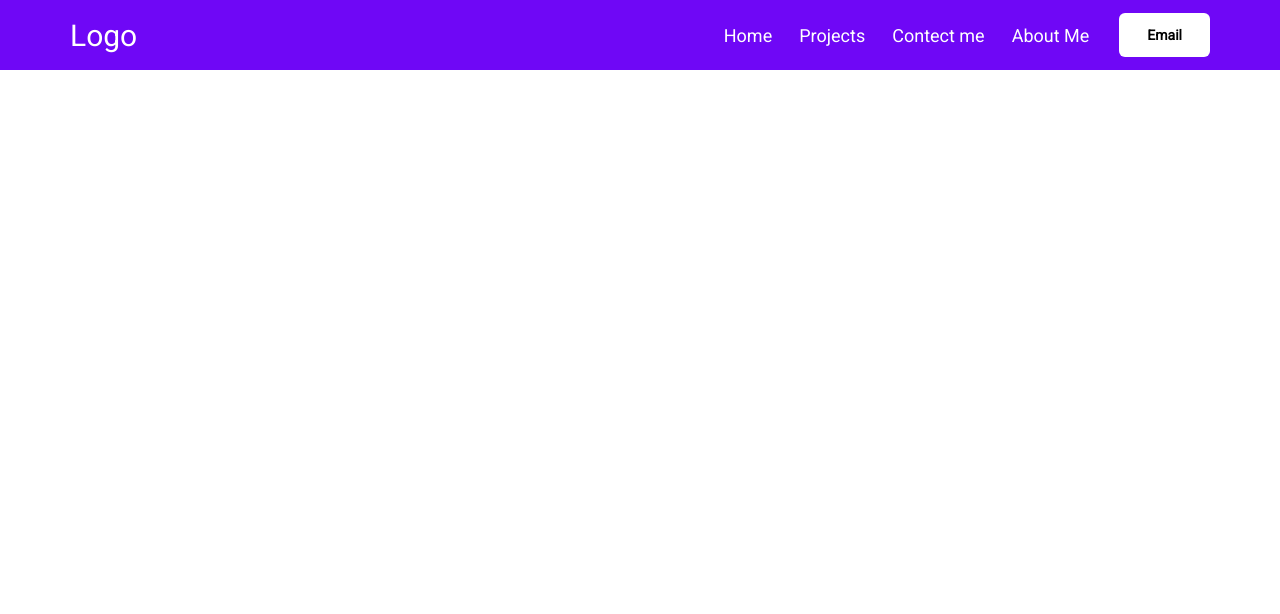
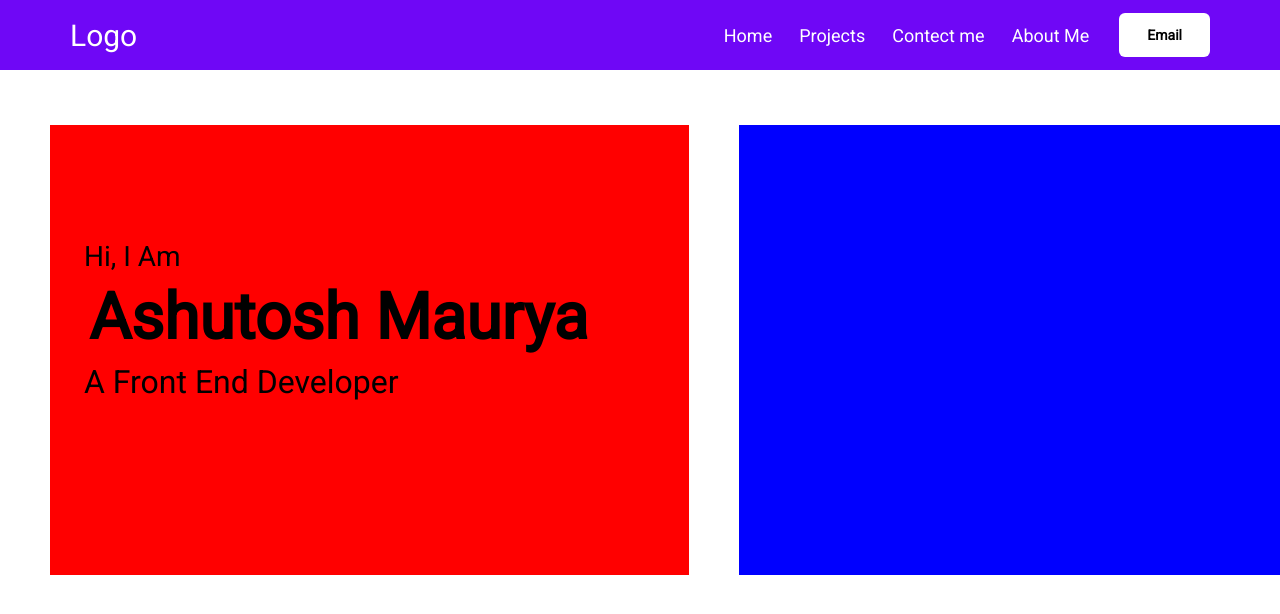
Before and after one commit to ashutoshmaurya293/Portfolio, a React (Vite) app: page / in a window 1280 px wide. Shown: the top 614 px of the page. Built offline with nearby package versions, Linux system fonts and the light colour scheme.

Commit message:
framer-motion added

```diff
--- a/package.json
+++ b/package.json
@@ -10,6 +10,7 @@
     "preview": "vite preview"
   },
   "dependencies": {
+    "framer-motion": "^11.0.3",
     "react": "^18.2.0",
     "react-dom": "^18.2.0",
     "react-icons": "^5.0.1",
--- a/src/App.jsx
+++ b/src/App.jsx
@@ -1,11 +1,13 @@
 import React from "react";
 import "./App.css";
 import Header from "./conponents/Header/Header";
+import Main from "./conponents/main/Main";
 
 const App = () => {
   return (
     <>
       <Header />
+      <Main/>
     </>
   );
 };
--- a/src/conponents/Header/Header.css
+++ b/src/conponents/Header/Header.css
@@ -1,4 +1,5 @@
 .fullNav {
   position: sticky;
   top: 0px;
+  z-index: 200;
 }
--- a/src/conponents/Navbar/Navbar.jsx
+++ b/src/conponents/Navbar/Navbar.jsx
@@ -17,14 +17,15 @@ const Navbar = ({ OnToggle, cheak, setcheak }) => {
               type="checkbox"
               onChange={toggle}
               checked={cheak}
+              onClick={OnToggle}
             />
-            <label className="toggle" htmlFor="checkbox">
+            <label className="toggle" htmlFor="checkbox" >
               <div id="bar1" className="bars"></div>
               <div id="bar2" className="bars"></div>
               <div id="bar3" className="bars"></div>
             </label>
           </div>
-          <div className="logo" onClick={OnToggle}>
+          <div className="logo">
             Logo
           </div>
         </div>
--- /dev/null
+++ b/src/conponents/main/Main.css
@@ -0,0 +1,46 @@
+.main {
+  height: 450px;
+  width: 650px;
+  background-color: red;
+  /* color: #fff; */
+  margin: 5rem;
+  z-index: 1;
+  display: flex;
+  align-items: center;
+  justify-content: center;
+}
+.content {
+  height: 50%;
+  width: 90%;
+  /* background-color: crimson; */
+}
+.buttom {
+  line-height: 38px;
+  font-size: 32px;
+  margin: 0.2rem;
+}
+.hii {
+  font-size: 28px;
+  margin: 0.2rem;
+}
+.content h2 {
+  line-height: 76px;
+  font-size: 64px;
+  margin: 0.2rem;
+  padding: 0.5rem;
+}
+.second {
+  height: 450px;
+  width: 550px;
+  background-color: blue;
+  color: #fff;
+  /* margin: 5rem; */
+}
+.full {
+  /* height: 50vh; */
+  width: 100%;
+  margin-top: 0.5rem;
+  display: flex;
+  align-items: center;
+  justify-content: center;
+}
--- /dev/null
+++ b/src/conponents/main/Main.jsx
@@ -0,0 +1,40 @@
+import React from "react";
+import "./Main.css";
+import { motion } from "framer-motion";
+
+const Main = () => {
+  return (
+    <div className="full">
+      <motion.div
+        className="main"
+        initial={{x: "-100%",  opacity: 0, }}
+        animate={{x: 0,opacity: 1,}}
+        transition={{duration: 1,ease: "easeInOut",}}>
+          <div className="content">
+            <p className="hii">Hi, I Am</p>
+          <h2>
+            Ashutosh Maurya
+          </h2>
+          <p className="buttom">A Front End Developer</p>
+          </div>
+        </motion.div>
+      <motion.div
+        className="second"
+        initial={{
+          x: "100%",
+          opacity: 0,
+        }}
+        animate={{
+          x: 0,
+          opacity: 1,
+        }}
+        transition={{
+          duration: 1,
+          ease: "easeInOut",
+        }}
+      ></motion.div>
+    </div>
+  );
+};
+
+export default Main;
```
Also changed, not shown: 1 other file (tests, documents, lock files or other folders).
